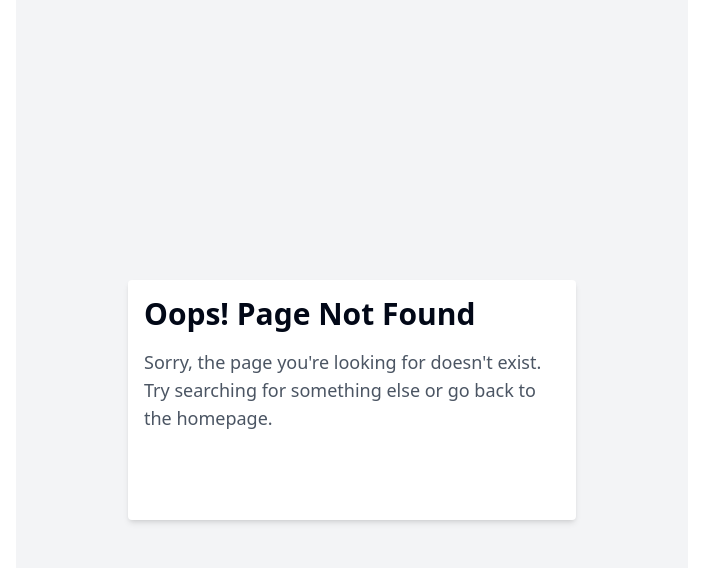
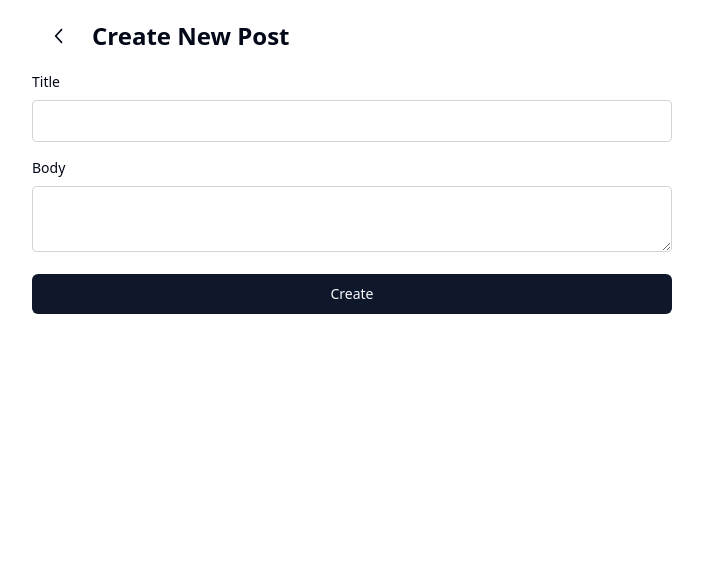
Before and after one commit to kwanljuin/next-blog-assessment, a Next.js app: page /posts/new in a window 1280 px wide. Before the commit this address had no page. Shown: the top 568 px of the page, without its empty margins (288-991 px from the left). Built offline with nearby package versions, Linux system fonts and the light colour scheme.

Commit message:
Add pages: create, edit, details post page, post form

```diff
--- /dev/null
+++ b/app/posts/[id]/edit/page.tsx
@@ -0,0 +1,51 @@
+"use client";
+import { useEffect } from "react";
+import { ChevronLeftIcon } from "lucide-react";
+import type { RootState } from "@/lib/store";
+import { useAppDispatch, useAppSelector } from "@/lib/hooks";
+import { fetchPostById } from "@/lib/features/posts/postsSlice";
+import { Skeleton } from "@/components/ui/skeleton";
+import { Button } from "@/components/ui/button";
+import PostForm from "../../_components/PostForm";
+
+const EditPostPage = ({ params: { id } }: { params: { id: string } }) => {
+  const dispatch = useAppDispatch();
+  const post = useAppSelector((state: RootState) => state.posts.currentPost);
+  const loading = useAppSelector((state: RootState) => state.posts.loading);
+  const error = useAppSelector((state: RootState) => state.posts.error);
+
+  useEffect(() => {
+    if (id) {
+      dispatch(fetchPostById(id));
+    }
+  }, [dispatch, id]);
+
+  return (
+    <div className="container mx-auto p-4">
+      <div className="flex items-center gap-1 mb-4">
+        <Button variant="ghost" onClick={() => history.back()}>
+          <ChevronLeftIcon className="h-6 w-6" />
+        </Button>
+        <h1 className="text-2xl font-bold">Edit Post</h1>
+      </div>
+      {loading && (
+        <div className="space-y-2">
+          <Skeleton className="h-8 w-full" />
+          <Skeleton className="h-[125px] w-full rounded-xl" />
+          <div className="pt-8">
+            <Skeleton className="h-10 w-full" />
+          </div>
+        </div>
+      )}
+      {error && (
+        <div className="my-4 text-center border border-red-600 rounded py-2">
+          <h3 className="text-red-500">Error</h3>
+          <p className="text-red-500">{error}</p>
+        </div>
+      )}
+      {!loading && !error && post && <PostForm post={post} />}
+    </div>
+  );
+};
+
+export default EditPostPage;
--- /dev/null
+++ b/app/posts/[id]/page.tsx
@@ -0,0 +1,79 @@
+"use client";
+import Link from "next/link";
+import { useEffect } from "react";
+import { ChevronLeftIcon, Edit, Trash2 } from "lucide-react";
+import { useAppDispatch, useAppSelector } from "@/lib/hooks";
+import { fetchPostById, deletePost } from "@/lib/features/posts/postsSlice";
+import { Button } from "@/components/ui/button";
+import type { RootState } from "@/lib/store";
+import { Skeleton } from "@/components/ui/skeleton";
+
+const PostDetailsPage = ({ params: { id } }: { params: { id: string } }) => {
+  const dispatch = useAppDispatch();
+  const post = useAppSelector((state: RootState) => state.posts.currentPost);
+  const loading = useAppSelector((state: RootState) => state.posts.loading);
+  const error = useAppSelector((state: RootState) => state.posts.error);
+
+  useEffect(() => {
+    if (id) {
+      dispatch(fetchPostById(id));
+    }
+  }, [dispatch, id]);
+
+  const handleDelete = async () => {
+    if (window.confirm("Are you sure you want to delete this post?")) {
+      await dispatch(deletePost(id));
+      window.location.href = "/";
+    }
+  };
+
+  return (
+    <div className="container mx-auto p-4">
+      <Button
+        variant="ghost"
+        className="pl-0 mb-2"
+        onClick={() => history.back()}
+      >
+        <ChevronLeftIcon className="h-6 w-6" /> Home
+      </Button>
+      {loading && (
+        <div className="space-y-2">
+          <Skeleton className="h-[125px] w-full rounded-xl" />
+        </div>
+      )}
+      {error && (
+        <div className="my-4 text-center border border-red-600 rounded py-2">
+          <h3 className="text-red-500">Error</h3>
+          <p className="text-red-500">{error}</p>
+        </div>
+      )}
+      {!loading && !error && post && (
+        <div className="border rounded-xl border-slate-500 pl-4 p-3">
+          <div className="flex justify-between">
+            <h1 className="text-2xl font-bold mb-4">{post.title}</h1>
+            <div>
+              <Link href={`/posts/${post.id}/edit`}>
+                <Button
+                  variant="ghost"
+                  className="mx-auto mr-2 border-green-700 text-green-700 "
+                >
+                  <Edit className="h-4 w-4" />
+                </Button>
+              </Link>
+              <Button
+                variant="ghost"
+                onClick={handleDelete}
+                className="mx-auto border-red-700 text-red-700"
+              >
+                <Trash2 className="h-4 w-4" />
+              </Button>
+            </div>
+          </div>
+          <p className="mb-4">{post.body}</p>
+        </div>
+      )}
+    </div>
+  );
+};
+
+export default PostDetailsPage;
--- /dev/null
+++ b/app/posts/_components/PostForm.tsx
@@ -0,0 +1,66 @@
+"use client";
+import { useEffect, useState } from "react";
+import { useAppDispatch } from "@/lib/hooks";
+import { Post, createPost, updatePost } from "@/lib/features/posts/postsSlice";
+import { Button } from "@/components/ui/button";
+
+type PostFormProps = {
+  post: Post;
+};
+
+const PostForm = ({ post }: PostFormProps) => {
+  const dispatch = useAppDispatch();
+  const [title, setTitle] = useState("");
+  const [body, setBody] = useState("");
+
+  const handleSubmit = async (e: React.FormEvent<HTMLFormElement>) => {
+    e.preventDefault();
+    if (post != null) {
+      await dispatch(updatePost({ id: post.id, title, body }));
+      return (window.location.href = `/posts/${post.id}`);
+    }
+
+    await dispatch(createPost({ title, body }));
+    window.location.href = "/";
+  };
+
+  useEffect(() => {
+    if (post) {
+      setTitle(post.title);
+      setBody(post.body);
+    }
+  }, [post]);
+
+  return (
+    <form onSubmit={handleSubmit}>
+      <div className="mb-4">
+        <label className="block text-sm font-medium mb-2" htmlFor="title">
+          Title
+        </label>
+        <input
+          type="text"
+          id="title"
+          value={title}
+          onChange={(e) => setTitle(e.target.value)}
+          className="w-full p-2 border border-gray-300 rounded"
+        />
+      </div>
+      <div className="mb-4">
+        <label className="block text-sm font-medium mb-2" htmlFor="body">
+          Body
+        </label>
+        <textarea
+          id="body"
+          value={body}
+          onChange={(e) => setBody(e.target.value)}
+          className="w-full p-2 border border-gray-300 rounded"
+        />
+      </div>
+      <Button type="submit" className="mx-auto w-full ">
+        {post != null ? "Update" : "Create"}
+      </Button>
+    </form>
+  );
+};
+
+export default PostForm;
--- /dev/null
+++ b/app/posts/new/page.tsx
@@ -0,0 +1,59 @@
+"use client";
+import { useState } from "react";
+import { ChevronLeftIcon } from "@radix-ui/react-icons";
+import { useAppDispatch } from "@/lib/hooks";
+import { createPost } from "@/lib/features/posts/postsSlice";
+import { Button } from "@/components/ui/button";
+
+const CreatePostPage = () => {
+  const dispatch = useAppDispatch();
+  const [title, setTitle] = useState("");
+  const [body, setBody] = useState("");
+
+  const handleSubmit = async (e: React.FormEvent<HTMLFormElement>) => {
+    e.preventDefault();
+    await dispatch(createPost({ title, body }));
+    window.location.href = "/";
+  };
+
+  return (
+    <div className="container mx-auto p-4">
+      <div className="flex items-center gap-1 mb-4">
+        <Button variant="ghost" onClick={() => history.back()}>
+          <ChevronLeftIcon className="h-6 w-6" />
+        </Button>
+        <h1 className="text-2xl font-bold">Create New Post</h1>
+      </div>
+      <form onSubmit={handleSubmit}>
+        <div className="mb-4">
+          <label className="block text-sm font-medium mb-2" htmlFor="title">
+            Title
+          </label>
+          <input
+            type="text"
+            id="title"
+            value={title}
+            onChange={(e) => setTitle(e.target.value)}
+            className="w-full p-2 border border-gray-300 rounded"
+          />
+        </div>
+        <div className="mb-4">
+          <label className="block text-sm font-medium mb-2" htmlFor="body">
+            Body
+          </label>
+          <textarea
+            id="body"
+            value={body}
+            onChange={(e) => setBody(e.target.value)}
+            className="w-full p-2 border border-gray-300 rounded"
+          />
+        </div>
+        <Button type="submit" className="mx-auto w-full ">
+          Create
+        </Button>
+      </form>
+    </div>
+  );
+};
+
+export default CreatePostPage;
```
